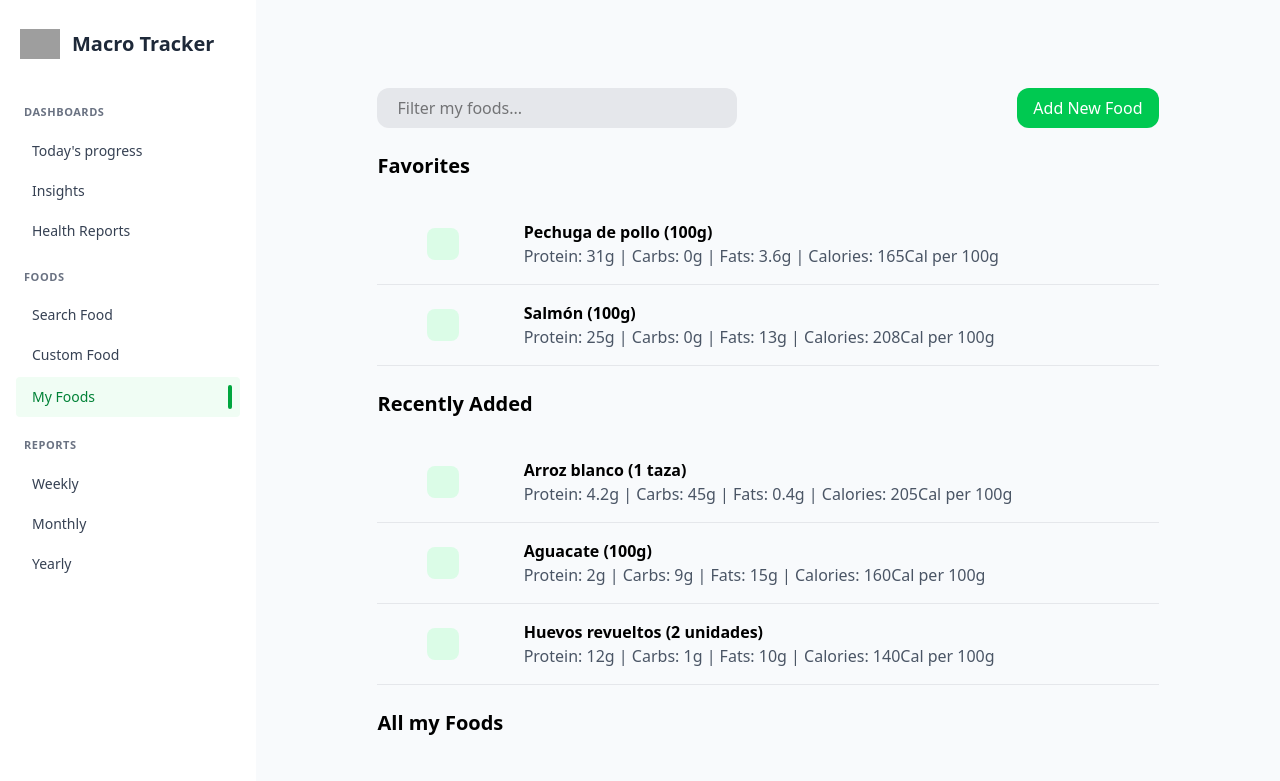
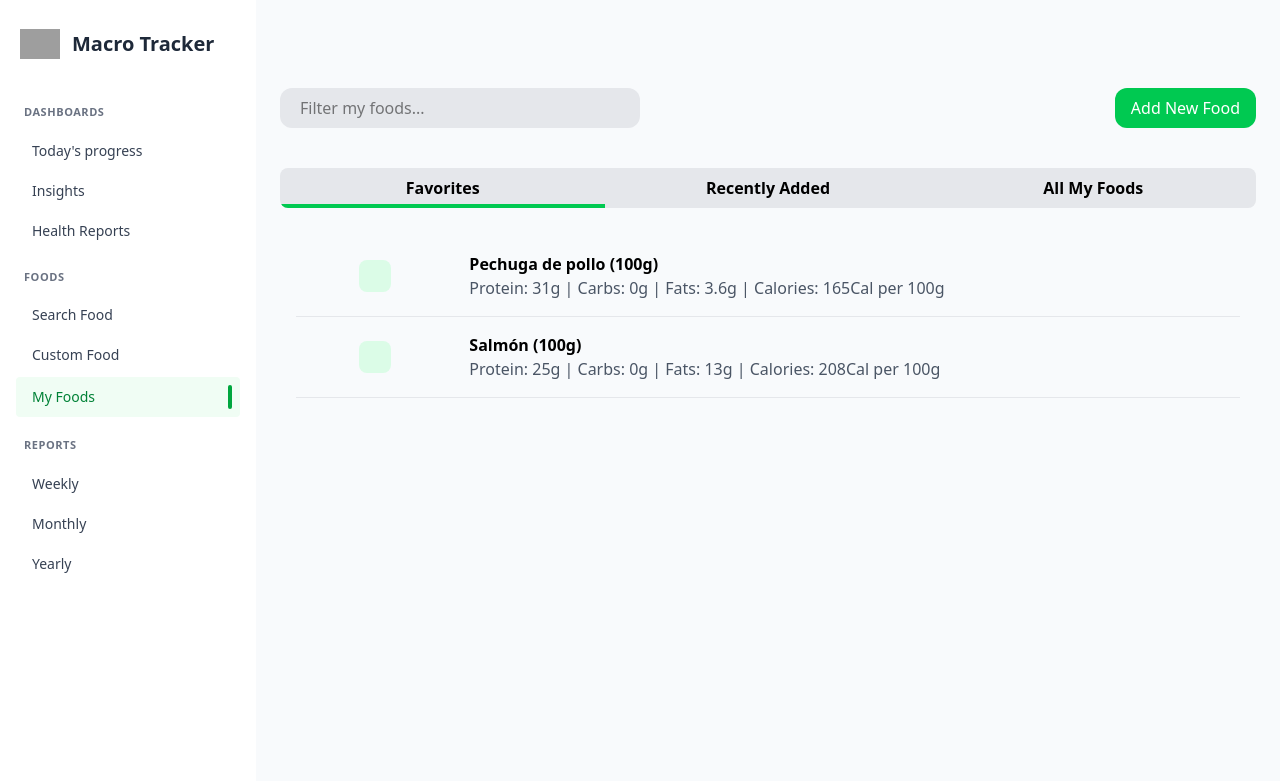
Before and after one commit to wacb14/macro-tracker, an Angular app: page /my-foods in a window 1280 px wide. Shown: the top 781 px of the page. Built offline with nearby package versions, Linux system fonts and the light colour scheme; grey boxes are pictures that could not be loaded; some icons are missing.

Commit message:
My foods component layout reworked in menu tabs

```diff
--- a/src/app/my-foods/my-foods.component.html
+++ b/src/app/my-foods/my-foods.component.html
@@ -9,10 +9,37 @@
     Add New Food
   </button>
 </div>
-<div class="pt-6 w-full max-w-7xl">
-  <h2 class="text-xl font-bold text-black self-start">Favorites</h2>
+
+<div class="w-full max-w-7xl mt-10">
+  <div
+    class="relative flex bg-gray-200 rounded-lg overflow-hidden justify-start"
+  >
+    <div
+      class="absolute bottom-0 left-0 h-1 bg-green-500 transition-all duration-300"
+      [ngStyle]="{
+        width: 100 / 3 + '%',
+        transform: 'translateX(' + selectedIndex * 100 + '%)'
+      }"
+    ></div>
+
+    @for (tab of ['Favorites', 'Recently Added', 'All My Foods']; track $index)
+    {
+    <button
+      class="flex-1 px-4 py-2 text-center focus:outline-none cursor-pointer hover:bg-green-100 font-semibold"
+      (click)="selectTab($index)"
+    >
+      {{ tab }}
+    </button>
+    }
   </div>
-<div class="mt-6 w-full max-w-7xl flex flex-col">
+  <div class="relative overflow-hidden mt-3 max-h-150">
+    <div
+      class="flex transition-transform duration-500"
+      [ngStyle]="{
+        transform: 'translateX(-' + selectedIndex * 100 + '%)'
+      }"
+    >
+      <div class="flex-shrink-0 p-4 w-full max-w-7xl flex flex-col max-h-150 overflow-y-auto">
         @for (favorite of favorites; track favorite.id) {
         <div class="grid grid-cols-12 border-b border-gray-200">
           <div class="col-span-2 p-4 w-full flex items-center justify-center">
@@ -27,33 +54,38 @@
             <span class="font-semibold">{{ favorite.name }}</span
             ><br />
             <span class="text-gray-600"
-        >Protein: {{ favorite.protein }}g | Carbs: {{ favorite.carbs }}g | Fats:
-        {{ favorite.fats }}g | Calories: {{ favorite.calories }}Cal per
-        100g</span
+              >Protein: {{ favorite.protein }}g | Carbs: {{ favorite.carbs }}g |
+              Fats: {{ favorite.fats }}g | Calories: {{ favorite.calories }}Cal
+              per 100g</span
             >
           </div>
           <div class="col-span-2 p-4 w-full flex items-center justify-center">
-      <span class="rounded-full p-2 hover:cursor-pointer hover:bg-green-100">
+            <span
+              class="rounded-full p-2 hover:cursor-pointer hover:bg-green-100"
+            >
               <i class="iconify text-xl" data-icon="mdi:heart-outline"></i>
             </span>
-      <span class="rounded-full p-2 hover:cursor-pointer hover:bg-green-100">
+            <span
+              class="rounded-full p-2 hover:cursor-pointer hover:bg-green-100"
+            >
               <i
                 class="iconify text-xl"
                 data-icon="material-symbols:edit-outline"
               ></i>
             </span>
-      <span class="rounded-full p-2 hover:cursor-pointer hover:bg-green-100">
-        <i class="iconify text-xl" data-icon="material-symbols:add-rounded"></i>
+            <span
+              class="rounded-full p-2 hover:cursor-pointer hover:bg-green-100"
+            >
+              <i
+                class="iconify text-xl"
+                data-icon="material-symbols:add-rounded"
+              ></i>
             </span>
           </div>
         </div>
         }
       </div>
-
-<div class="pt-6 w-full max-w-7xl">
-  <h2 class="text-xl font-bold text-black self-start">Recently Added</h2>
-</div>
-<div class="mt-6 w-full max-w-7xl flex flex-col">
+      <div class="flex-shrink-0 p-4 w-full max-w-7xl flex flex-col max-h-150 overflow-y-auto">
         @for (recentOne of recent; track recentOne.id) {
         <div class="grid grid-cols-12 border-b border-gray-200">
           <div class="col-span-2 p-4 w-full flex items-center justify-center">
@@ -68,33 +100,38 @@
             <span class="font-semibold">{{ recentOne.name }}</span
             ><br />
             <span class="text-gray-600"
-        >Protein: {{ recentOne.protein }}g | Carbs: {{ recentOne.carbs }}g |
-        Fats: {{ recentOne.fats }}g | Calories: {{ recentOne.calories }}Cal per
-        100g</span
+              >Protein: {{ recentOne.protein }}g | Carbs: {{ recentOne.carbs }}g
+              | Fats: {{ recentOne.fats }}g | Calories:
+              {{ recentOne.calories }}Cal per 100g</span
             >
           </div>
           <div class="col-span-2 p-4 w-full flex items-center justify-center">
-      <span class="rounded-full p-2 hover:cursor-pointer hover:bg-green-100">
+            <span
+              class="rounded-full p-2 hover:cursor-pointer hover:bg-green-100"
+            >
               <i class="iconify text-xl" data-icon="mdi:heart-outline"></i>
             </span>
-      <span class="rounded-full p-2 hover:cursor-pointer hover:bg-green-100">
+            <span
+              class="rounded-full p-2 hover:cursor-pointer hover:bg-green-100"
+            >
               <i
                 class="iconify text-xl"
                 data-icon="material-symbols:edit-outline"
               ></i>
             </span>
-      <span class="rounded-full p-2 hover:cursor-pointer hover:bg-green-100">
-        <i class="iconify text-xl" data-icon="material-symbols:add-rounded"></i>
+            <span
+              class="rounded-full p-2 hover:cursor-pointer hover:bg-green-100"
+            >
+              <i
+                class="iconify text-xl"
+                data-icon="material-symbols:add-rounded"
+              ></i>
             </span>
           </div>
         </div>
         }
       </div>
-
-<div class="pt-6 w-full max-w-7xl">
-  <h2 class="text-xl font-bold text-black self-start">All my Foods</h2>
-</div>
-<div class="mt-6 w-full max-w-7xl flex flex-col h-120 overflow-y-auto">
+      <div class="flex-shrink-0 p-4 w-full max-w-7xl flex flex-col max-h-150 overflow-y-auto">
         @for (food of allMyFood; track food.id) {
         <div class="grid grid-cols-12 border-b border-gray-200">
           <div class="col-span-2 p-4 w-full flex items-center justify-center">
@@ -114,19 +151,31 @@
             >
           </div>
           <div class="col-span-2 p-4 w-full flex items-center justify-center">
-      <span class="rounded-full p-2 hover:cursor-pointer hover:bg-green-100">
+            <span
+              class="rounded-full p-2 hover:cursor-pointer hover:bg-green-100"
+            >
               <i class="iconify text-xl" data-icon="mdi:heart-outline"></i>
             </span>
-      <span class="rounded-full p-2 hover:cursor-pointer hover:bg-green-100">
+            <span
+              class="rounded-full p-2 hover:cursor-pointer hover:bg-green-100"
+            >
               <i
                 class="iconify text-xl"
                 data-icon="material-symbols:edit-outline"
               ></i>
             </span>
-      <span class="rounded-full p-2 hover:cursor-pointer hover:bg-green-100">
-        <i class="iconify text-xl" data-icon="material-symbols:add-rounded"></i>
+            <span
+              class="rounded-full p-2 hover:cursor-pointer hover:bg-green-100"
+            >
+              <i
+                class="iconify text-xl"
+                data-icon="material-symbols:add-rounded"
+              ></i>
             </span>
           </div>
         </div>
         }
       </div>
+    </div>
+  </div>
+</div>
--- a/src/app/my-foods/my-foods.component.ts
+++ b/src/app/my-foods/my-foods.component.ts
@@ -1,14 +1,16 @@
 import { Component } from '@angular/core';
 import { SearchBarComponent } from '../components/search-bar/search-bar.component';
 import { Food } from '../models';
+import { NgStyle } from '@angular/common';
 
 @Component({
   selector: 'app-my-foods',
-  imports: [SearchBarComponent],
+  imports: [SearchBarComponent, NgStyle],
   templateUrl: './my-foods.component.html',
   styleUrl: './my-foods.component.css',
 })
 export class MyFoodsComponent {
+  selectedIndex = 0;
   favorites: Food[] = [
     {
       id: 1,
@@ -125,4 +127,8 @@ export class MyFoodsComponent {
       icon: 'ep:food',
     },
   ];
+
+  selectTab(index: number) {
+    this.selectedIndex = index;
+  }
 }
```
Lines whose indentation alone changed are shown as unchanged.
